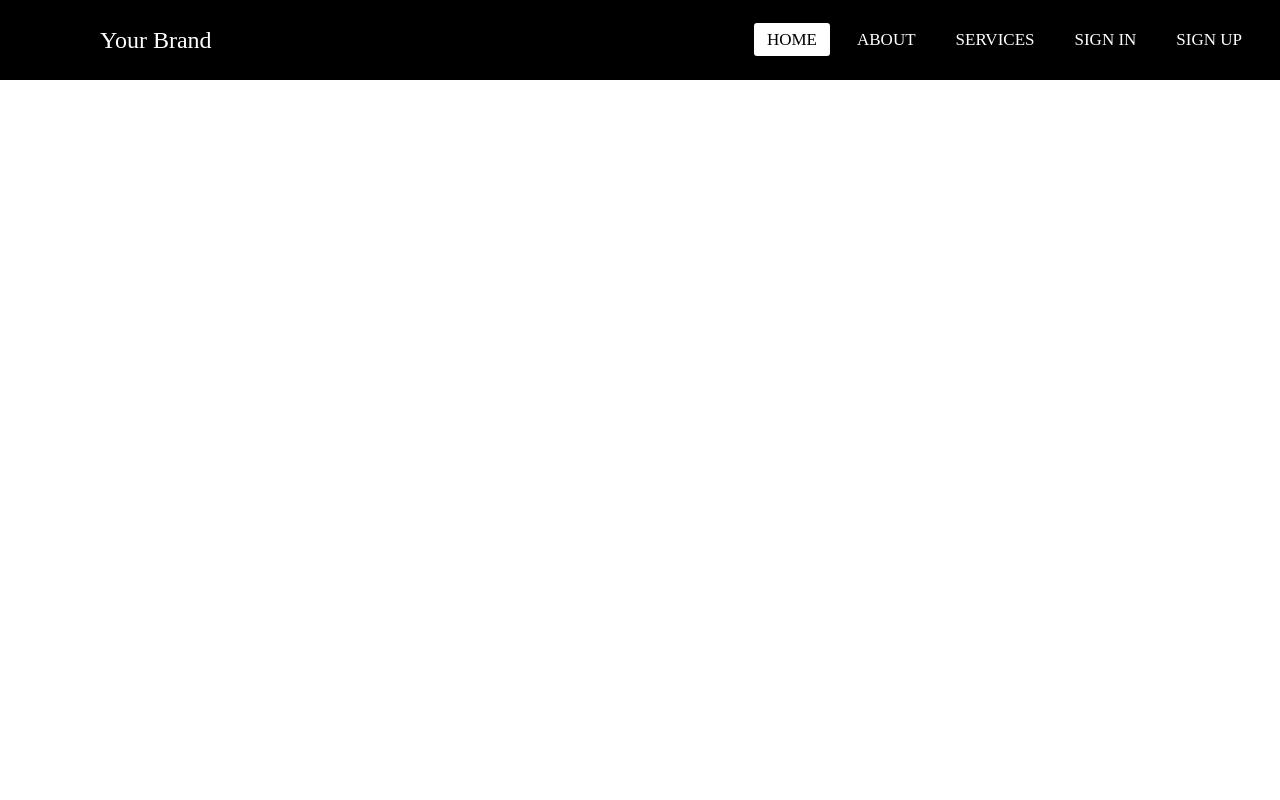
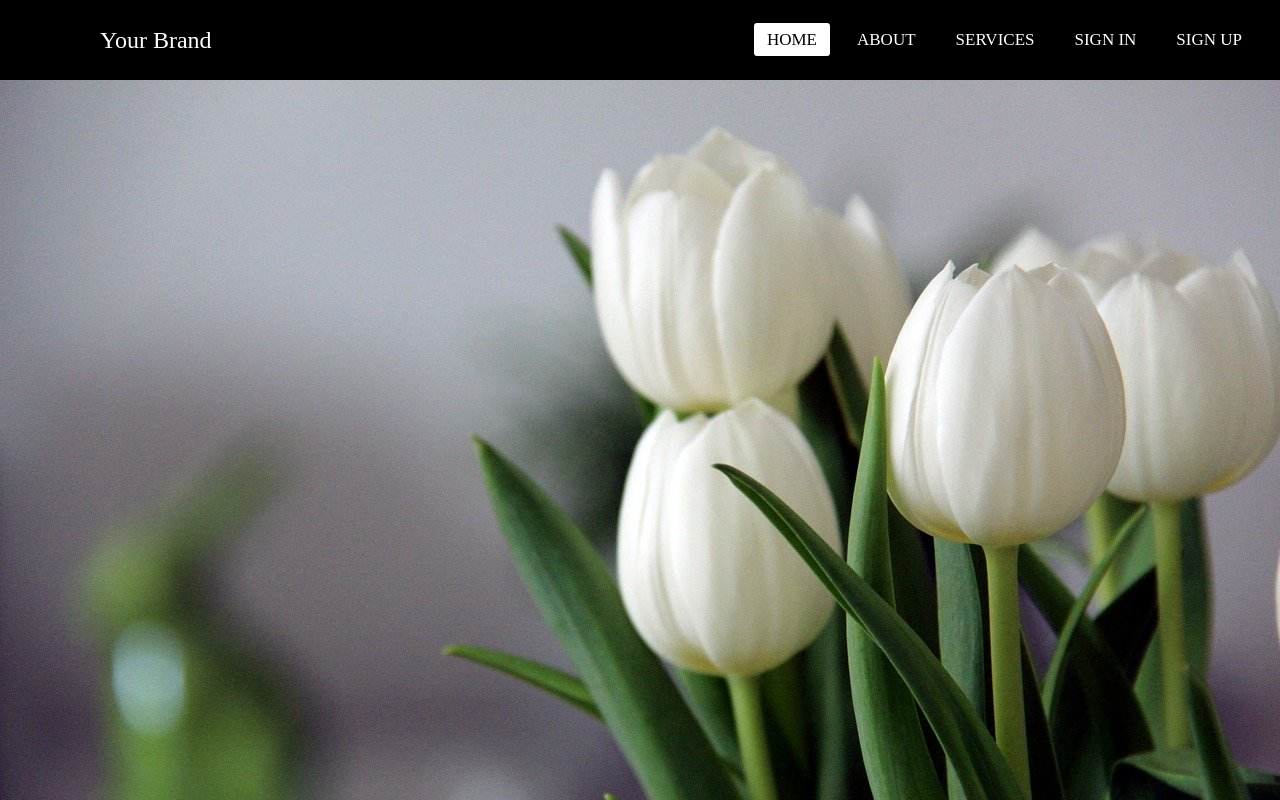
Before and after one commit to Hamzahsm/responsive-navbar-vol2, a plain HTML site: page index.html in a window 1280 px wide. Drawn offline with Linux system fonts and the light colour scheme.

Commit message:
images folder is place for your images and we added to our htlm file

```diff
--- a/style.css
+++ b/style.css
@@ -123,3 +123,13 @@ a.active, a:hover {
         margin-left: 0;
     }
 }
+
+/* god damn it!! we've made a crazy effect to our hamburger-icon. The users will not struggle anymore using our web! but , did we done yet? no, we didn't */
+
+/* this design if for our carousal  */
+section {
+    background: url(images/1.jpg) no-repeat;
+    background-size: cover;
+    height: calc(100vh - 80px);
+    margin-top: 80px;
+}
```
Also changed, not shown: images/1.jpg (added).
